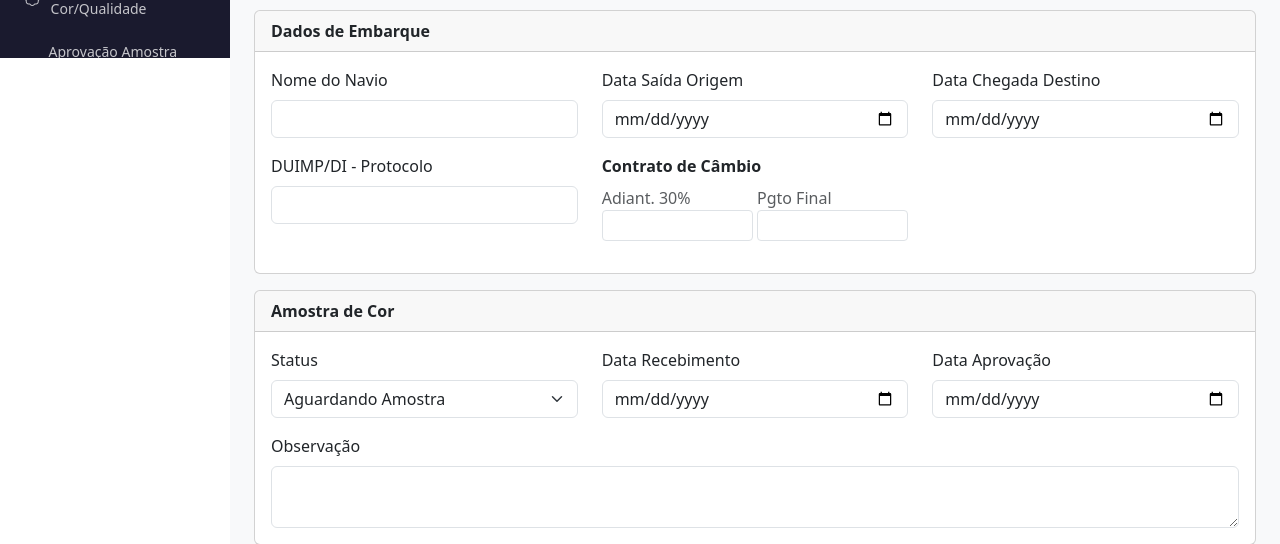
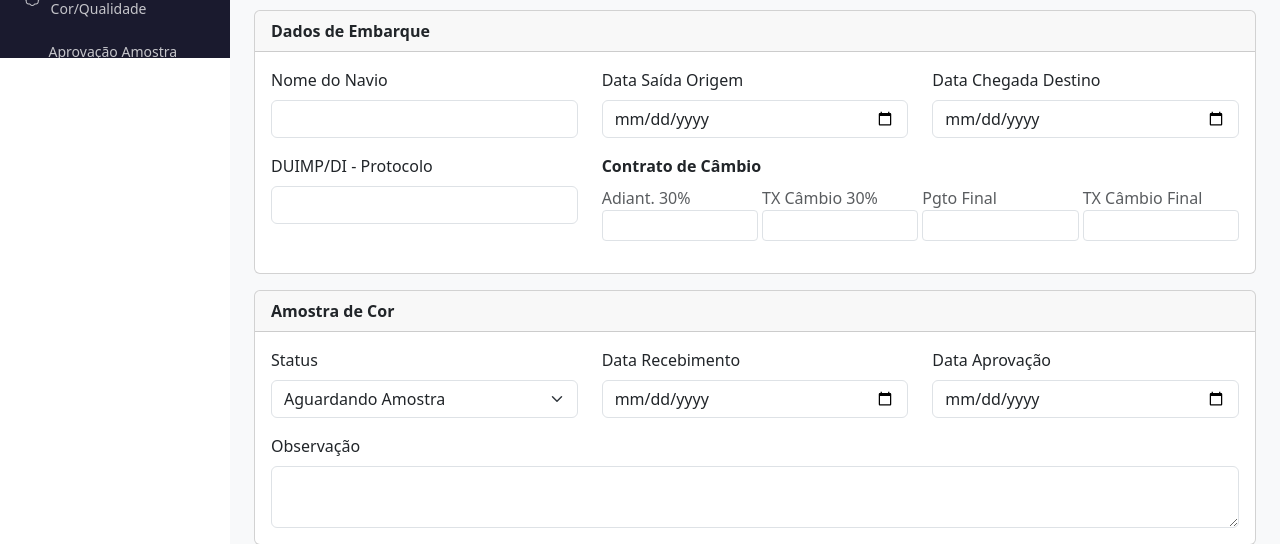
Before and after one commit to Michele-compras/projetoMichele, a Spring Boot app: page /fichas/nova in a window 1280 px wide. Shown: the part 742-1286 px from the top of the page. Run offline with Spring Boot 4, Linux system fonts and the light colour scheme; data that the repository does not hold is empty.

Commit message:
Ficha técnica ganha taxas de câmbio do adiantamento e do pagamento final
Nos Dados de Embarque, ao lado dos contratos "Adiant. 30%" e "Pgto Final",
entram os campos numéricos "TX Câmbio 30%" e "TX Câmbio Final" (4 casas
decimais), também exibidos na tela de visualização da ficha.

Co-Authored-By: Claude Opus 5.5 <noreply@anthropic.com>

```diff
--- a/src/main/resources/templates/fichas/formulario.html
+++ b/src/main/resources/templates/fichas/formulario.html
@@ -219,16 +219,24 @@
                         <label for="duimpDi" class="form-label">DUIMP/DI - Protocolo</label>
                         <input type="text" id="duimpDi" class="form-control" th:field="*{duimpDi}">
                     </div>
-                    <div class="col-md-4">
+                    <div class="col-md-8">
                         <label class="form-label fw-semibold">Contrato de Câmbio</label>
                         <div class="row g-1">
-                            <div class="col-6">
+                            <div class="col-3">
                                 <label for="contratoCambioAdiant" class="form-label form-label-sm text-muted mb-0">Adiant. 30%</label>
                                 <input type="text" id="contratoCambioAdiant" class="form-control form-control-sm" th:field="*{contratoCambioAdiant}">
                             </div>
-                            <div class="col-6">
+                            <div class="col-3">
+                                <label for="cambioAdiant" class="form-label form-label-sm text-muted mb-0">TX Câmbio 30%</label>
+                                <input type="number" step="0.0001" id="cambioAdiant" class="form-control form-control-sm" th:field="*{cambioAdiant}">
+                            </div>
+                            <div class="col-3">
                                 <label for="contratoCambioPgtoFinal" class="form-label form-label-sm text-muted mb-0">Pgto Final</label>
                                 <input type="text" id="contratoCambioPgtoFinal" class="form-control form-control-sm" th:field="*{contratoCambioPgtoFinal}">
+                            </div>
+                            <div class="col-3">
+                                <label for="cambioPgtoFinal" class="form-label form-label-sm text-muted mb-0">TX Câmbio Final</label>
+                                <input type="number" step="0.0001" id="cambioPgtoFinal" class="form-control form-control-sm" th:field="*{cambioPgtoFinal}">
                             </div>
                         </div>
                     </div>
```
Also changed, not shown: src/main/java/com/example/projeto/model/FichaTecnica.java (+22 -0 lines), src/main/resources/templates/fichas/visualizar.html (+8 -0 lines).
